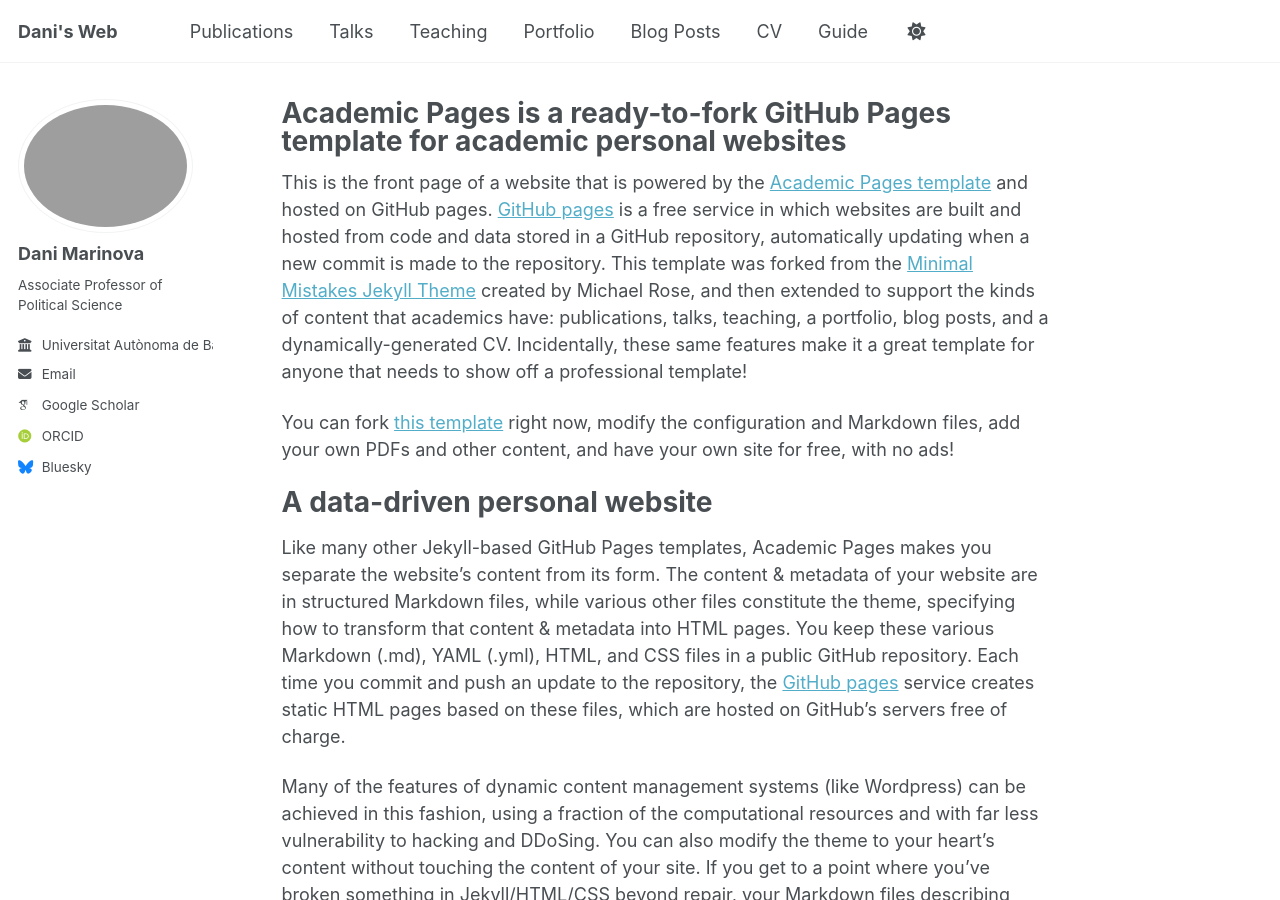
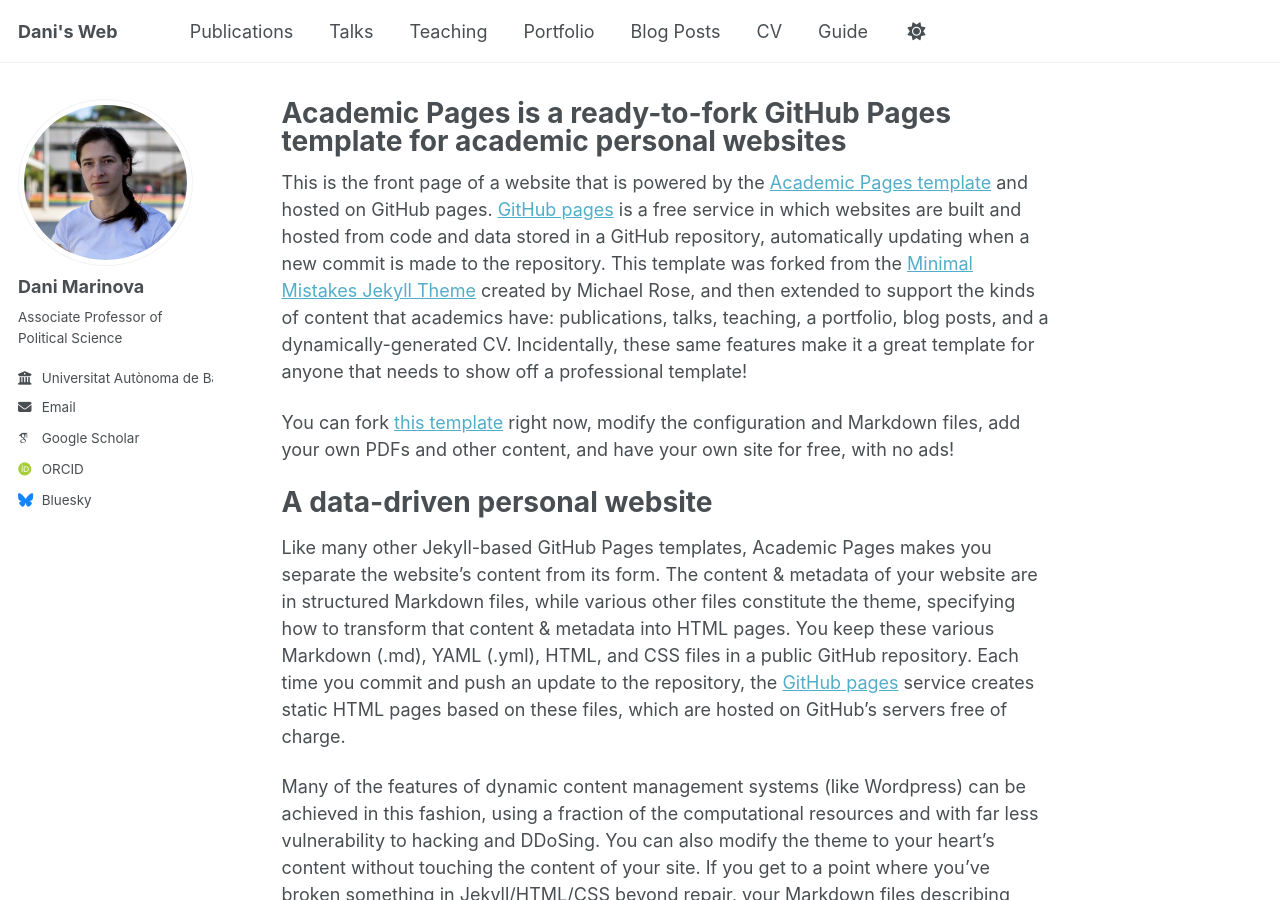
Before and after one commit to cyrila24/personal, a Jekyll site: the page built from _pages/about.md, in a window 1280 px wide and 900 px high. Built offline with Jekyll 4.4.1, drawn with Linux system fonts in a browser that asks for light colours; some web fonts are replaced; a script that is not in the unit is left out.

Commit message:
Update _config.yml

```diff
--- a/_config.yml
+++ b/_config.yml
@@ -22,7 +22,7 @@ repository               : "academicpages/academicpages.github.io"
 #               Additional customization can be done by editing /_includes/author-profile.html
 author:
   # Biographic information
-  avatar           : "/images/profile.png"
+  avatar           : "https://cyrila24.github.io/personal/images/clarafortuny.jpg"
   name             : "Dani Marinova"
   bio              : "Associate Professor of Political Science"
   employer         : "Universitat Autònoma de Barcelona"
```
